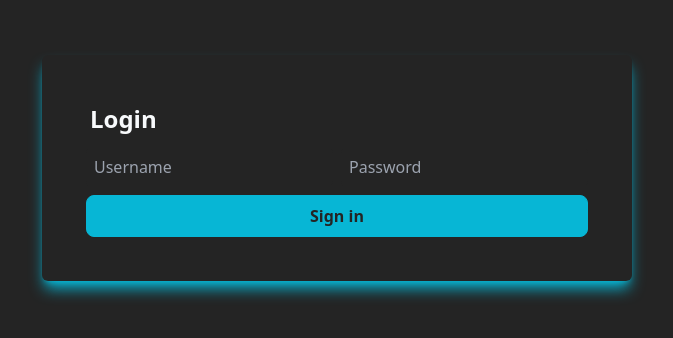
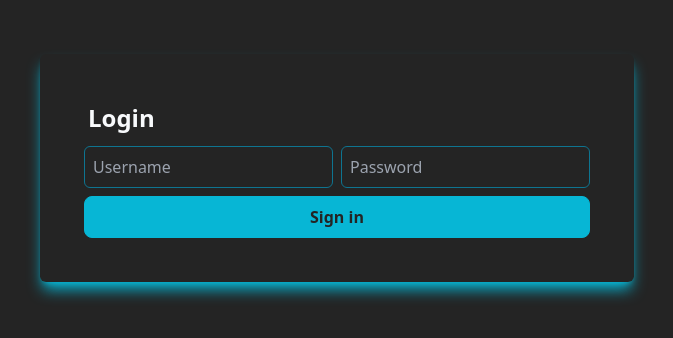
Before and after one commit to iamtapendu/Hisab-NikaX, a React (Vite) app in the folder frontend/: page /auth/login in a window 1280 px wide. Shown: the part 232-570 px from the top of the page, without its empty margins (303-976 px from the left). Built offline with nearby package versions, Linux system fonts and the light colour scheme.

Commit message:
Added border to input class

```diff
--- a/frontend/src/global.css
+++ b/frontend/src/global.css
@@ -71,7 +71,7 @@
     @apply border-0 m-0;
   }
   .input {
-    @apply bg-background text-foreground rounded-md border-secondary hover:border-primary
+    @apply bg-background text-foreground rounded-md border border-secondary hover:border-primary
       focus:outline-none focus:ring-1 focus:ring-primary;
   }
 }
```
